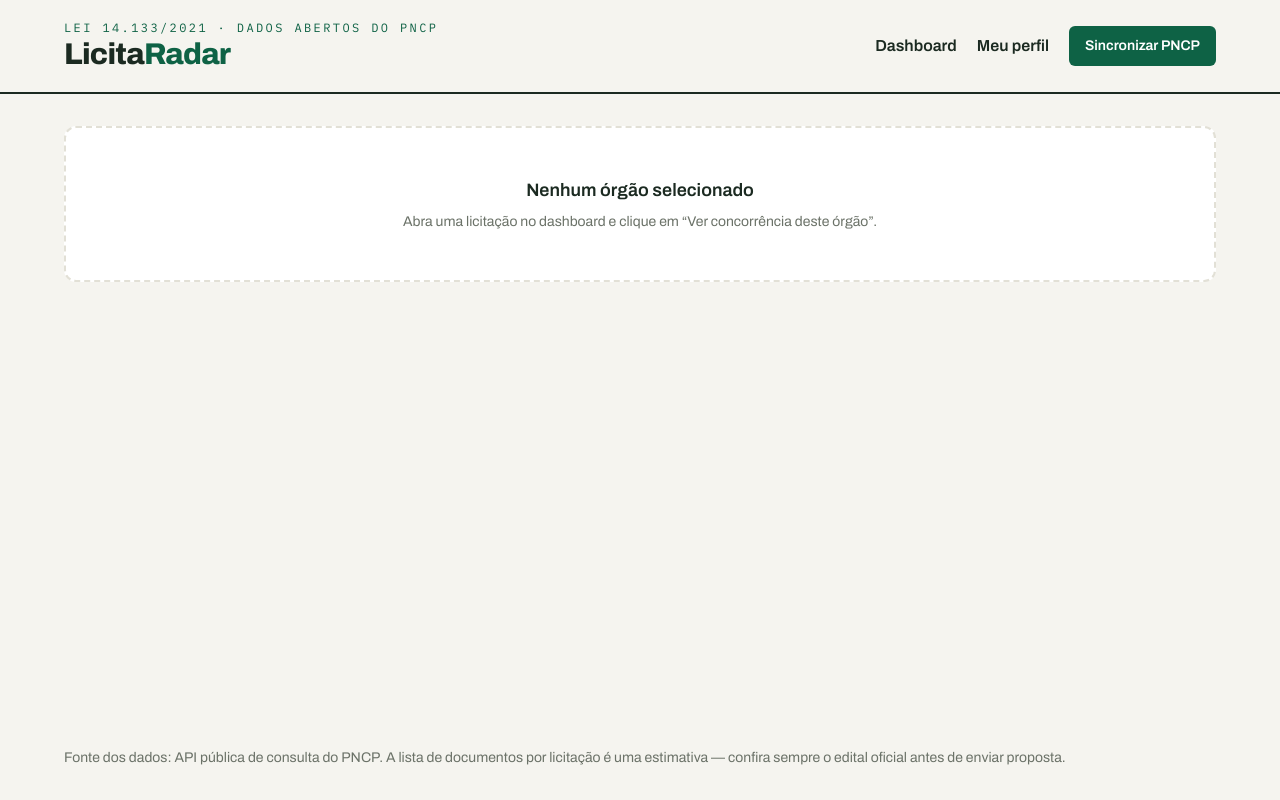
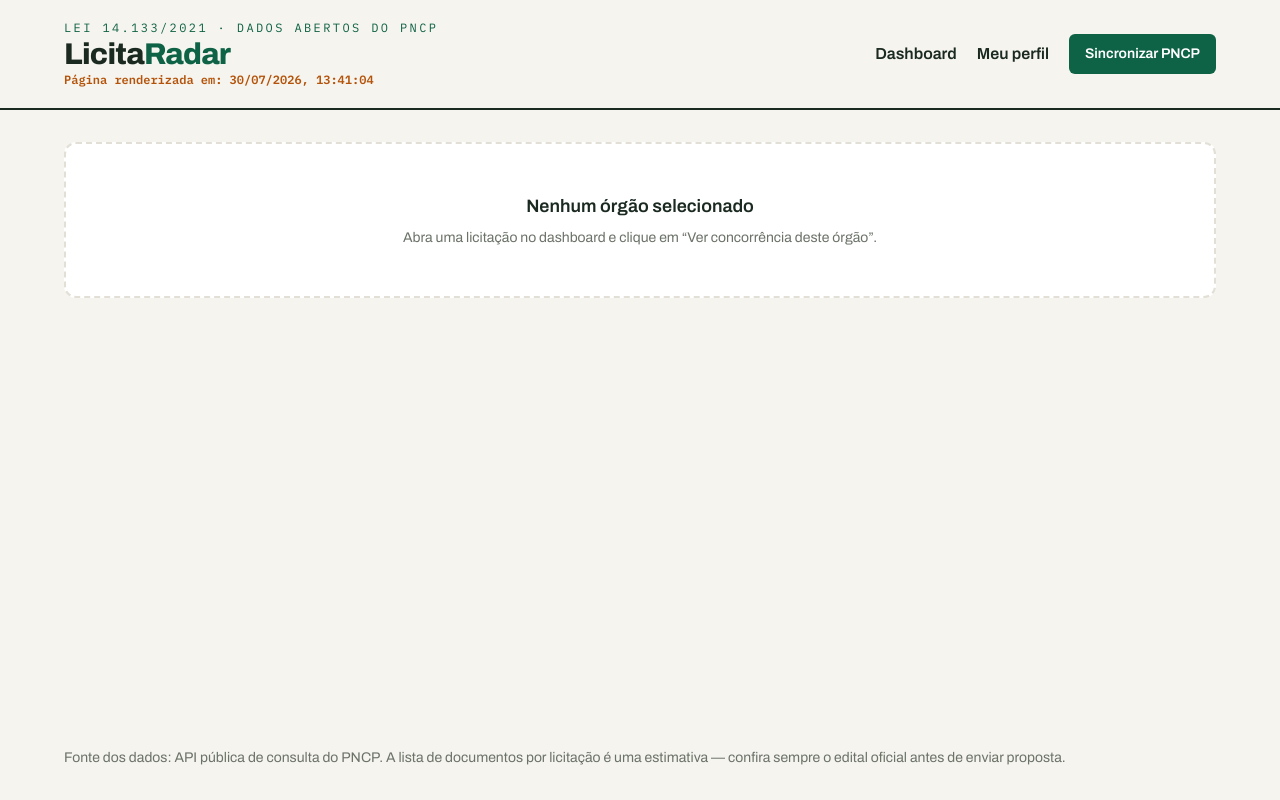
Before and after one commit to b2ycompany/licitaradar, a Next.js app: page /concorrencia in a window 1280 px wide. Built offline with nearby package versions, Linux system fonts and the light colour scheme.

Commit message:
v0.19: carimbo de horario do servidor (diagnostico definitivo)

```diff
--- a/src/app/layout.tsx
+++ b/src/app/layout.tsx
@@ -9,9 +9,24 @@ export const metadata: Metadata = {
     "Dashboard de prospecção de licitações públicas com dados do PNCP: valores, estados, categorias, prazos e match de documentos.",
 };
 
+// Reforço: garante que o layout raiz também nunca seja tratado
+// como estático/cacheável, mesmo que uma página filha mude no
+// futuro e "esqueça" de forçar isso sozinha.
+export const dynamic = "force-dynamic";
+export const revalidate = 0;
+
 export default function RootLayout({
   children,
 }: Readonly<{ children: React.ReactNode }>) {
+  // Carimbo de hora renderizado no servidor a cada request. Se essa
+  // hora não mudar entre dois carregamentos, a página está sendo
+  // servida de algum cache — prova definitiva, visível, que
+  // nenhuma ferramenta de leitura consegue esconder.
+  const renderizadoEm = new Date().toLocaleString("pt-BR", {
+    dateStyle: "short",
+    timeStyle: "medium",
+  });
+
   return (
     <html lang="pt-BR">
       <head>
@@ -38,6 +53,9 @@ export default function RootLayout({
                   Licita<span className="text-verde">Radar</span>
                 </Link>
               </h1>
+              <p className="font-mono text-xs font-bold text-ambar">
+                Página renderizada em: {renderizadoEm}
+              </p>
             </div>
             <nav className="flex items-center gap-5">
               <Link
```
